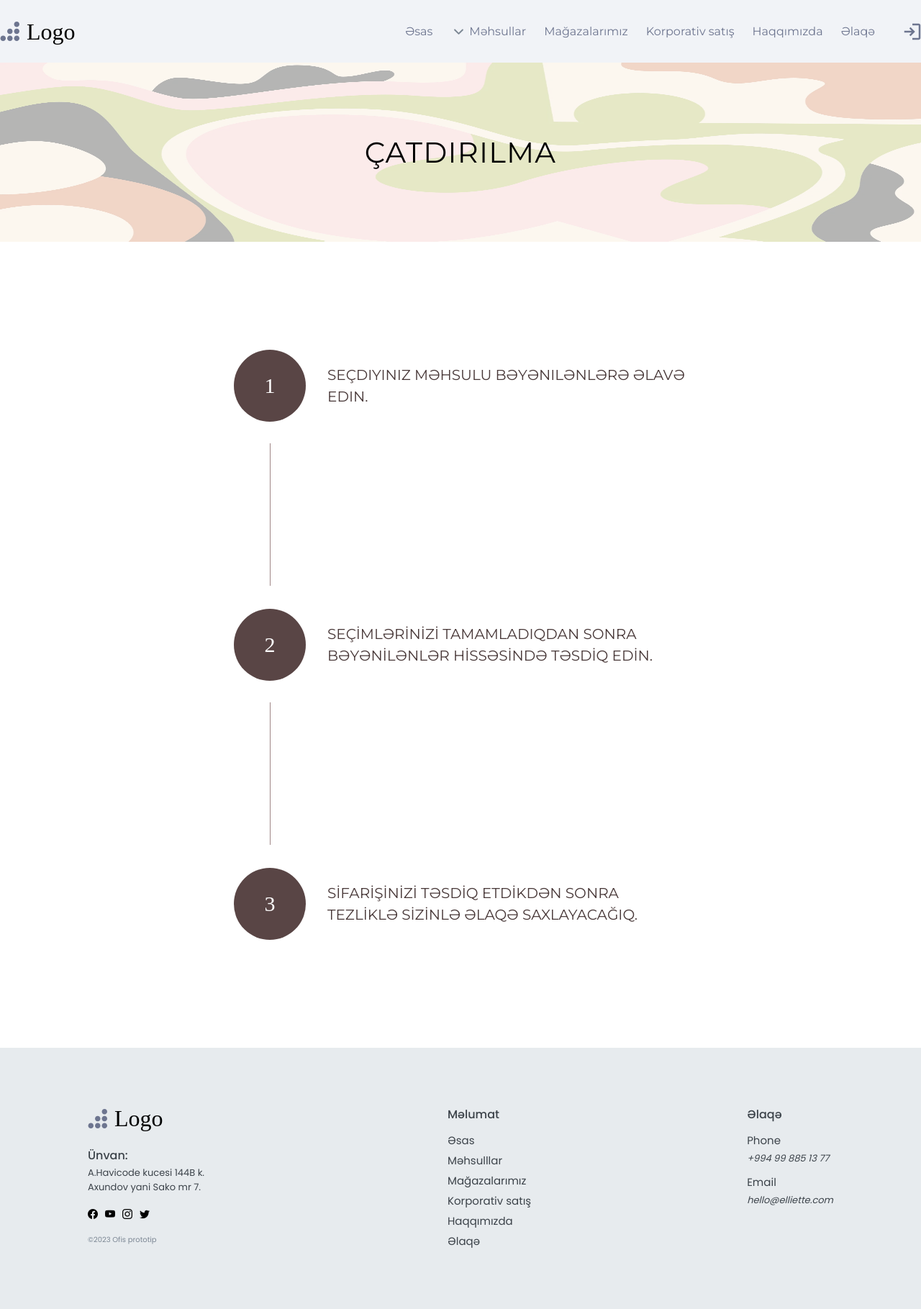
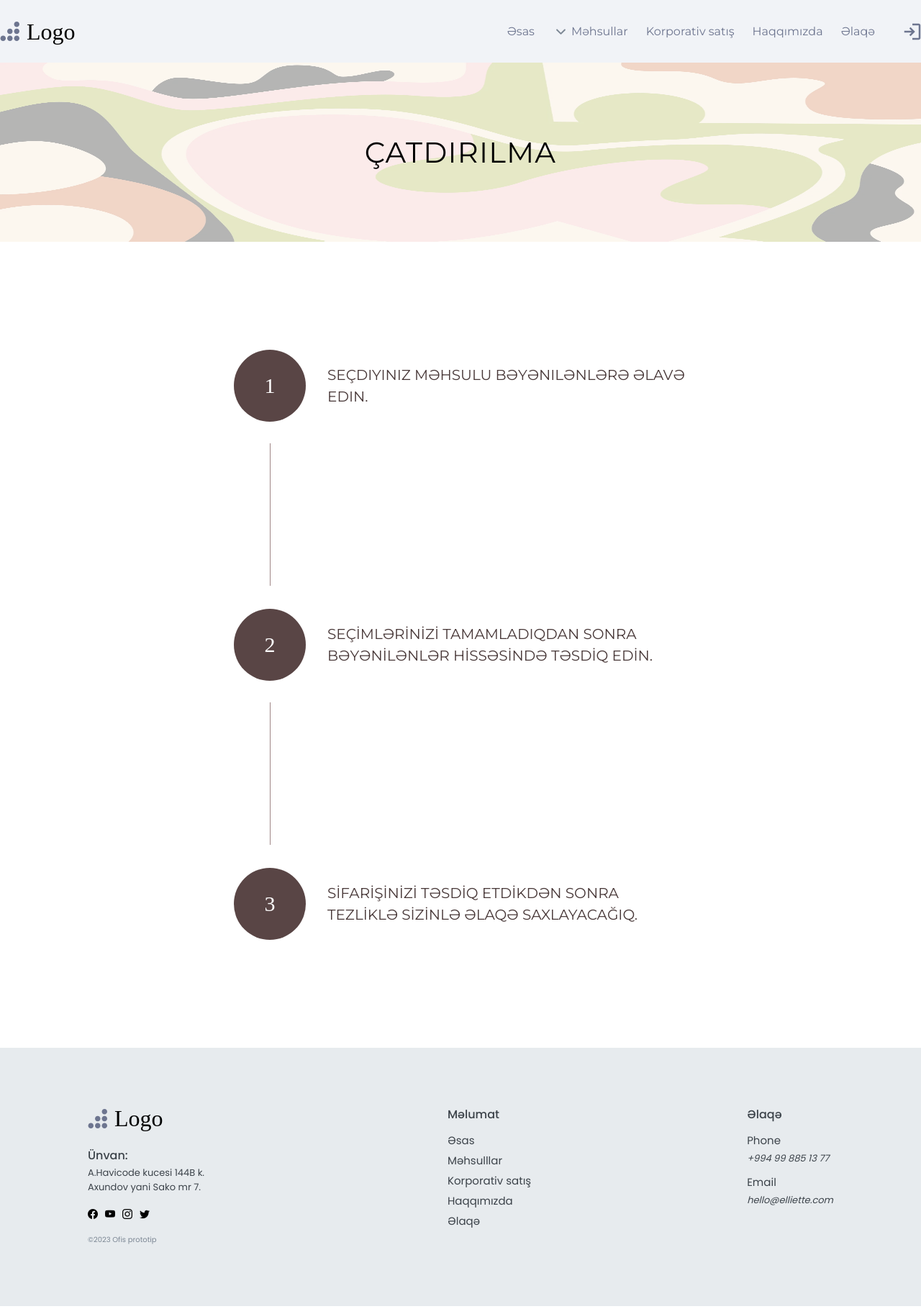
Before and after one commit to rouvsen/office-app-with-react, a React (Create React App) app: page /delivery in a window 1280 px wide. Shown: the whole page at 72% size. Built offline with nearby package versions, Linux system fonts and the light colour scheme; a web font is replaced by a local one.

Commit message:
Update Header and Footer Layout on the project

```diff
--- a/src/components/Layout/Footer/index.js
+++ b/src/components/Layout/Footer/index.js
@@ -34,7 +34,6 @@ function Footer() {
                                 <ul>
                                     <li><a href="#">Əsas</a></li>
                                     <li><a href="#">Məhsulllar</a></li>
-                                    <li><a href="#">Mağazalarımız</a></li>
                                     <li><a href="#">Korporativ satış</a></li>
                                     <li><a href="#">Haqqımızda</a></li>
                                     <li><a href="#">Əlaqə</a></li>
--- a/src/components/Layout/Header/index.js
+++ b/src/components/Layout/Header/index.js
@@ -31,9 +31,6 @@ function Header() {
                     </a>
                   </li>
                   <li className="header-right-link">
-                    <a href="#">Mağazalarımız</a>
-                  </li>
-                  <li className="header-right-link">
                     <a href="#">Korporativ satış</a>
                   </li>
                   <li className="header-right-link">
```
